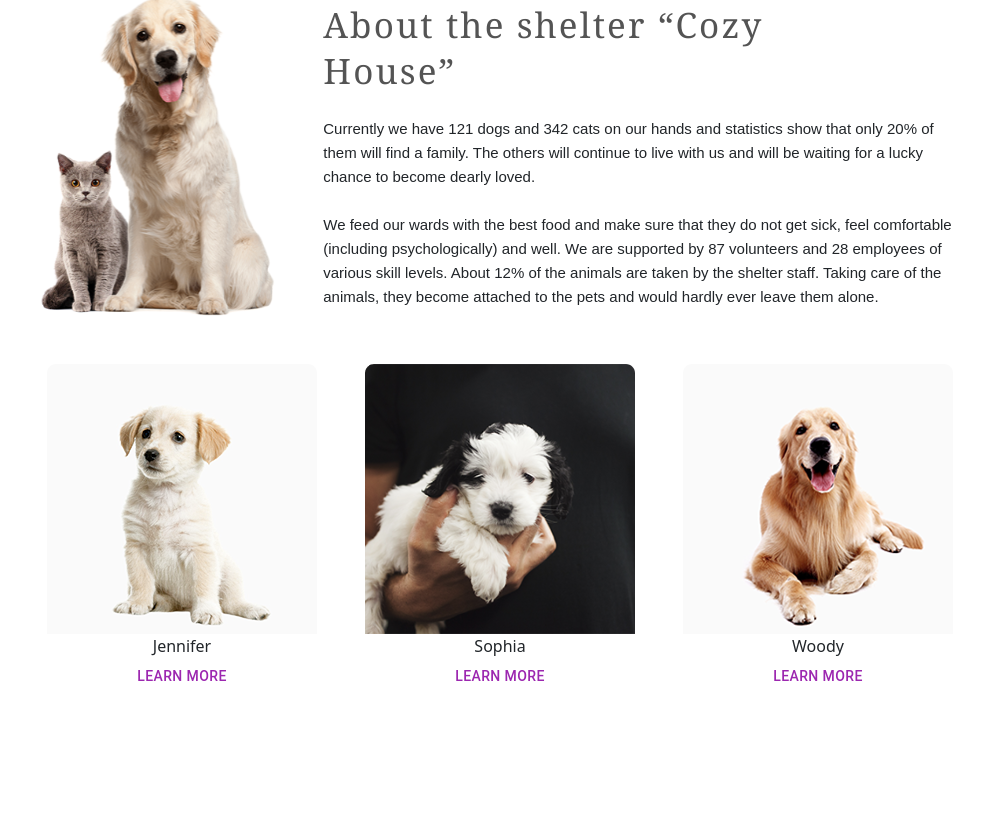
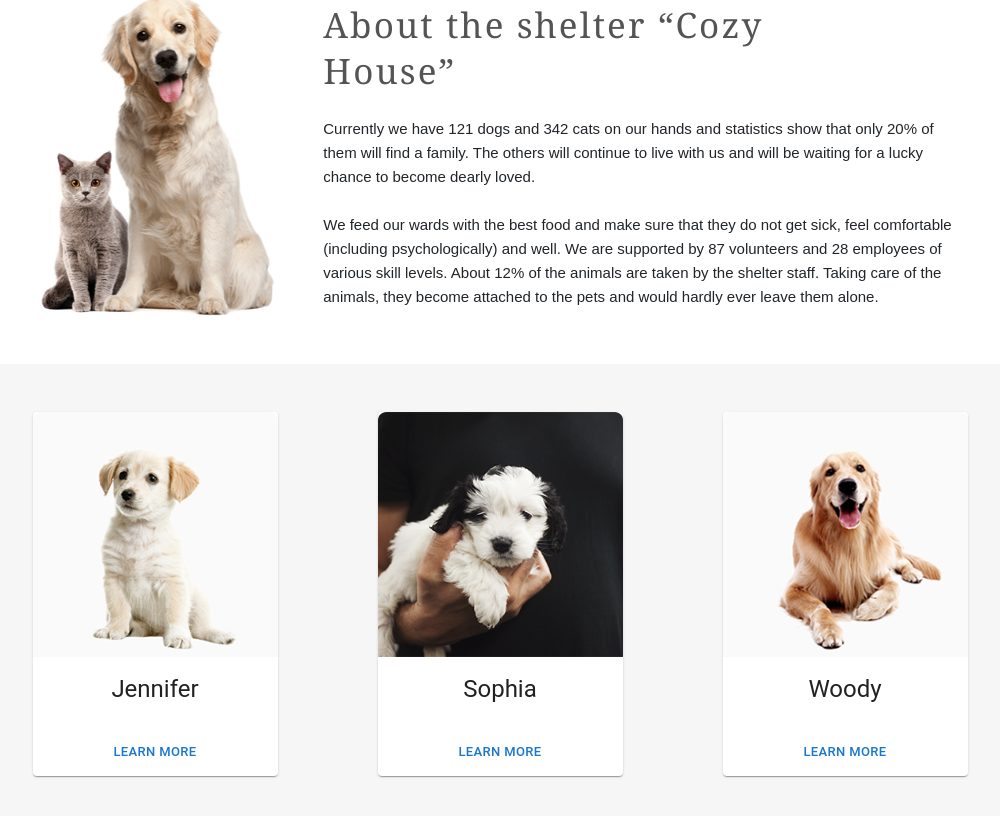
Before and after one commit to Siil777/Pets-React, a React (Create React App) app in the folder pets/: page / in a window 1280 px wide. Shown: the part 920-1736 px from the top of the page, without its empty margins (140-1140 px from the left). Before the commit the page ends 1614 px from the top, so only its background shows below. Built offline with nearby package versions, Linux system fonts and the light colour scheme.

Commit message:
working with Mui making cards

```diff
--- a/pets/src/components/cards/PetsCards.js
+++ b/pets/src/components/cards/PetsCards.js
@@ -1,47 +1,54 @@
-import {useEffect, useState} from 'react';
+import { useEffect, useState } from 'react';
 import Button from '@mui/material/Button';
+import Card from '@mui/material/Card'
+import CardMedia from '@mui/material/CardMedia';
+import CardContent from '@mui/material/CardContent';
+import { CardActions, Typography } from '@mui/material';
 
-const Cards=()=>{
-    const [petList,setPetList] = useState([]);
+const Cards = () => {
+    const [petList, setPetList] = useState([]);
     const [currIndex] = useState(3);
 
-     useEffect(()=>{
+    useEffect(() => {
         const fetchPets = async () => {
-       try{
+            try {
                 const response = await fetch('/Pets-React/pets.json');
                 console.log('response out here', response);
-            if(!response.ok){
+                if (!response.ok) {
                     throw new Error('response must be Json not html');
                 }
                 const data = await response.json();
                 console.log(data);
                 setPetList(data);
-       }catch(e){
+            } catch (e) {
                 console.error(e);
             };
         };
         fetchPets();
     }, []);
     const visible = petList.slice(0, currIndex);
-    if(petList.length===0){
+    if (petList.length === 0) {
         return <p>...Loading</p>
     }
-    return(
-        <div className='d-flex justify-content-center gap-5'>
-            {visible.map(card=>{
+    return (
+        <div style={{ display: "flex", gap: "100px", justifyContent: "center" }}>
+            {visible.map(card => {
                 console.log(card.img);
-                return(
-                    <div key={card.id}>
-                         <div className=''>
-                            <img src={card.img} alt={card.name}/>
-                            <div className='text-center'>
+                return (
+                    <Card key={card.id}>
+                        <CardMedia
+                            sx={{ height: 245, width: 245 }}
+                            image={card.img}
+                        />
+                        <CardContent>
+                            <Typography className='text-center' gutterBottom variant="h5" component='div'>
                                 {card.name}
-                            <div>
-                                <Button color="secondary">Learn more</Button>
-                            </div>
-                            </div>
-                        </div>
-                    </div>
+                            </Typography>
+                        </CardContent>
+                        <CardActions className='d-flex justify-content-center'>
+                            <Button size='small'>Learn more</Button>
+                        </CardActions>
+                    </Card>
                 )
             })}
         </div>
--- a/pets/src/index.css
+++ b/pets/src/index.css
@@ -18,6 +18,7 @@ code {
   --color-light-xl: #FFFFFF;
   --color-dark-3xl: #292929;
   --color-dark-l: #545454;
+  --color-light-l: #F6F6F6;
 }
 .custom {
   width: 100%;
--- a/pets/src/index.js
+++ b/pets/src/index.js
@@ -11,7 +11,9 @@ const root = ReactDOM.createRoot(document.getElementById('root'));
 root.render(
   <React.StrictMode>
     <App />
-    <ComponentCards />
+    <div className='p-5' style={{backgroundColor: 'var(--color-light-l)'}}>
+      <ComponentCards />
+    </div>
   </React.StrictMode>
 );
 
```
Lines whose indentation alone changed are shown as unchanged.
